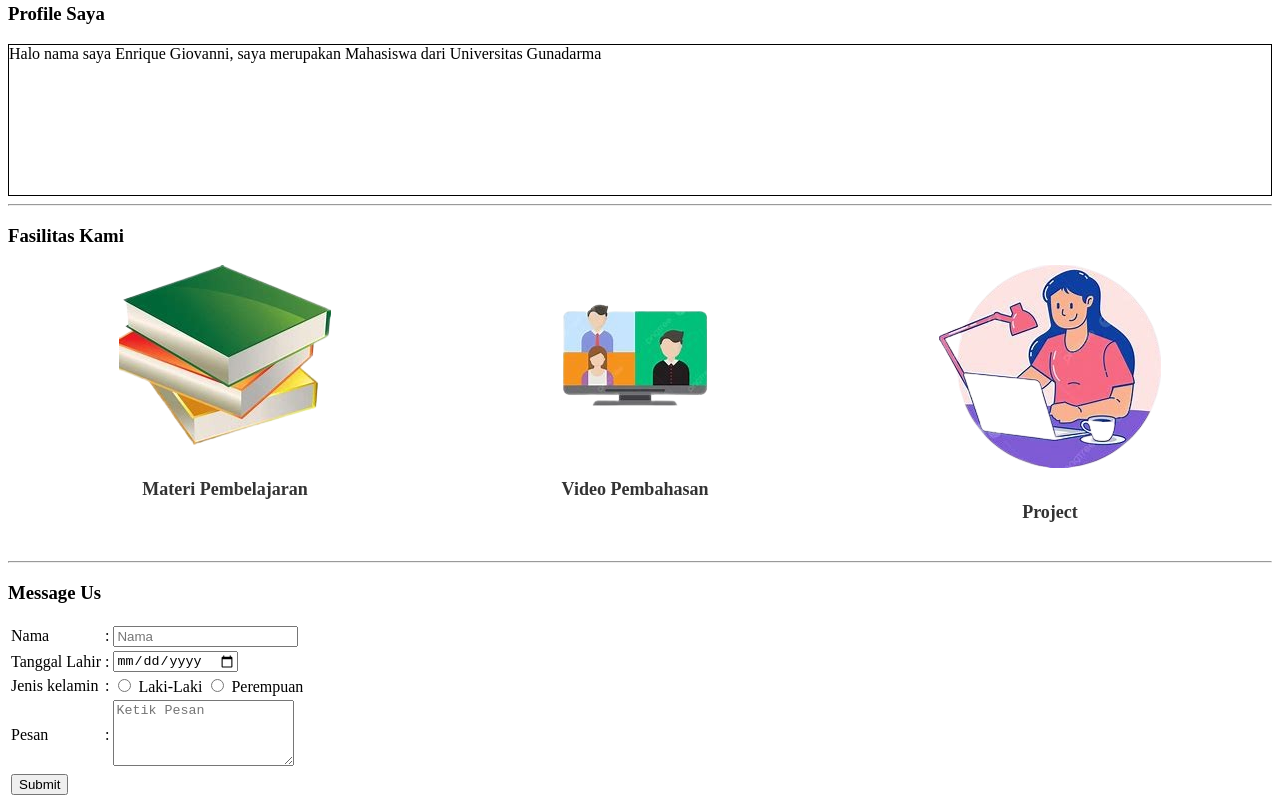
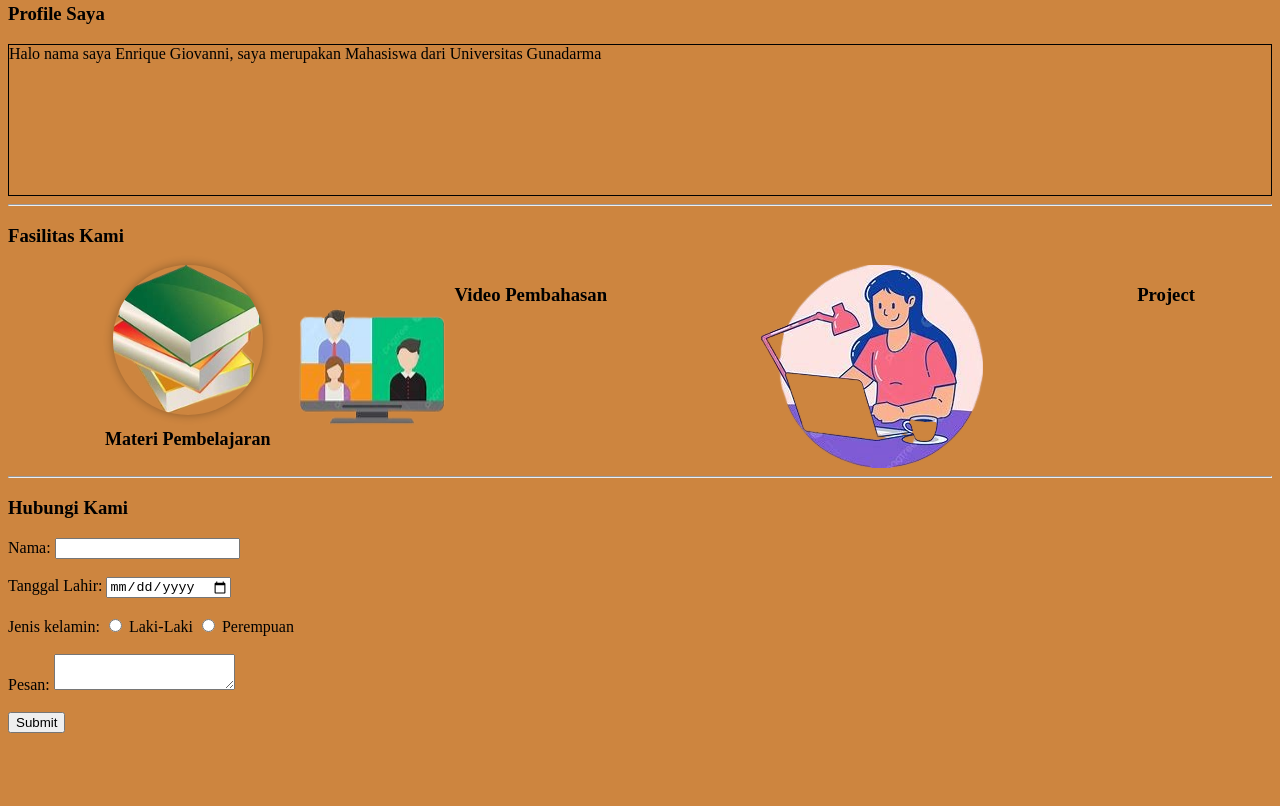
Before and after one commit to revou-fundamental-course/27-may-24-enriquegiovanni, a plain HTML site: page index.html in a window 1280 px wide. Shown: the part 439-1245 px from the top of the page. After the commit the page ends 1180 px from the top, so only its background shows below. Drawn offline with Linux system fonts and the light colour scheme.

Commit message:
inisiasi config

```diff
--- a/css/styles.css
+++ b/css/styles.css
@@ -1,4 +1,8 @@
 /* Ini css */
+
+body {
+    background-color:peru; /* Warna merah */
+  }
 
 nav {
     display: flex;
@@ -57,6 +61,34 @@ nav>section {
 .facility-list div h5 {
     text-align: center;
     font-size: 18px;
-    color: #333;
+    color: hwb(0 29% 68%);
     font-weight: bold;
 }
+
+.fasilitas {
+    display: flex;
+    justify-content: center;
+    align-items: center;
+  }
+
+  .item {
+    text-align: center;
+    margin: 0 20px;
+  }
+
+  .item img {
+    width: 150px;
+    height: 150px;
+    border-radius: 50%;
+    box-shadow: 0 0 10px rgba(0, 0, 0, 0.3);
+    transition: transform 0.3s;
+  }
+
+  .item img:hover {
+    transform: scale(1.1);
+  }
+
+  .item h3 {
+    margin-top: 10px;
+    font-size: 18px;
+  }
--- a/index.html
+++ b/index.html
@@ -32,9 +32,11 @@
             <article>
                 <p>Di Web ini, Saya akan mengajak teman-teman semua untuk belajar bersama dalam Web Programming</p>
                 <div class="banner-container-1">
+                </article>
 
-                </div>
-            </article>
+            </div>
+        </article>
+
         </section>
 
         <hr>
@@ -62,20 +64,19 @@
             </header>
 
             <article class="facility-list">
-                <div>
-                    <img src="image\gambarmateri-removebg-preview.png" alt="materi">
-                    <h5>Materi Pembelajaran</h5>
-                </div>
+                <div class="facility-list">
+                    <div class="item">
+                        <img src="image\gambarmateri-removebg-preview.png" alt="materi">
+                        <h3>Materi Pembelajaran</h3>
+                    </div class="item">
+                    <img src="image\gambarvideopembelajaran-removebg-preview.png" alt="materi">
+                    <h3>Video Pembahasan</h3>
+                    </div class="item">
+                    <img src="image\gambarproject-removebg-preview.png" alt="materi">
+                    <h3>Project</h3>
 
-                <div>
-                    <img src="image\gambarvideopembelajaran-removebg-preview.png" alt="materi">
-                    <h5>Video Pembahasan</h5>
-                </div>
-
-                <div>
-                    <img src="image\gambarproject-removebg-preview.png" alt="materi">
-                    <h5>Project</h5>
-                </div>
+                    </div>
+                  </div>
             </article>
         </section>
 
@@ -84,83 +85,29 @@
         <!-- Message us -->
         <section id="message-us">
             <header>
-                <h1>Message Us</h1>
+                <h1>Hubungi Kami</h1>
             </header>
 
             <section class="message-us-section">
                 <section>
                     <form id="myForm">
-                        <table>
-                            <tr class="form-table">
-                                <td class="label">Nama</td>
-                                <td class="label">:</td>
-                                <td>
-                                    <input
-                                        type="text"
-                                        class="input-text"
-                                        name="nama"
-                                        id="nama"
-                                        placeholder="Nama"
-                                    />
-                                </td>
-                            </tr>
+                        <label for="name">Nama:</label>
+                        <input type="text" id="name" name="name"><br><br>
 
-                            <tr class="form-table">
-                                <td class="label">Tanggal Lahir</td>
-                                <td class="label">:</td>
-                                <td>
-                                    <input
-                                        type="date"
-                                        class="input-date"
-                                        name="tgl_lahir"
-                                        id="tgl_lahir"
-                                    />
-                                </td>
-                            </tr>
+                        <label for="birthdate">Tanggal Lahir:</label>
+                        <input type="date" id="birthdate" name="birthdate"><br><br>
 
-                            <tr class="form-table">
-                                <td class="label">Jenis kelamin</td>
-                                <td class="label">:</td>
-                                <td>
-                                    <input
-                                        type="radio"
-                                        class="input-radio"
-                                        id="laki-laki"
-                                        name="jenis_kelamin"
-                                        value="Laki-Laki"
-                                    />
-                                    <label for="laki-laki">Laki-Laki</label>
-                                    <input
-                                        type="radio"
-                                        class="input-radio"
-                                        id="perempuan"
-                                        name="jenis_kelamin"
-                                        value="Perempuan"
-                                    />
-                                    <label for="perempuan">Perempuan</label>
-                                </td>
-                            </tr>
+                        <label>Jenis kelamin:</label>
+                        <input type="radio" id="male" name="gender" value="Laki-Laki">
+                        <label for="male">Laki-Laki</label>
+                        <input type="radio" id="female" name="gender" value="Perempuan">
+                        <label for="female">Perempuan</label><br><br>
 
-                            <tr class="form-table">
-                                <td class="label">Pesan</td>
-                                <td class="label">:</td>
-                                <td>
-                                    <textarea
-                                        name="message"
-                                        class="input-text"
-                                        id="message"
-                                        placeholder="Ketik Pesan"
-                                        rows="4"
-                                    ></textarea>
-                                </td>
-                            </tr>
-                            <tr>
-                                <td>
-                                    <input type="submit" class="button" value="Submit" />
-                                </td>
-                            </tr>
-                        </table>
-                    </form>
+                        <label for="message">Pesan:</label>
+                        <textarea id="message" name="message"></textarea><br><br>
+
+                        <input type="submit" value="Submit">
+                      </form>
                 </section>
             </section>
         </section>
--- a/js/script.js
+++ b/js/script.js
@@ -1,4 +1,14 @@
-document.getElementById("myForm").addEventListener("submit", function(event){
-    event.preventDefault();
-    alert("Form telah disubmit!");
+const form = document.getElementById('myForm');
+
+form.addEventListener('submit', function(event) {
+  event.preventDefault(); // Mencegah form melakukan reload halaman
+
+  const name = document.getElementById('name').value;
+  const birthdate = document.getElementById('birthdate').value;
+  const gender = document.querySelector('input[name="gender"]:checked').value;
+  const message = document.getElementById('message').value;
+
+  const result = `Nama: ${name}\nTanggal Lahir: ${birthdate}\nJenis Kelamin: ${gender}\nPesan: ${message}`;
+
+  alert(result);
 });
```
